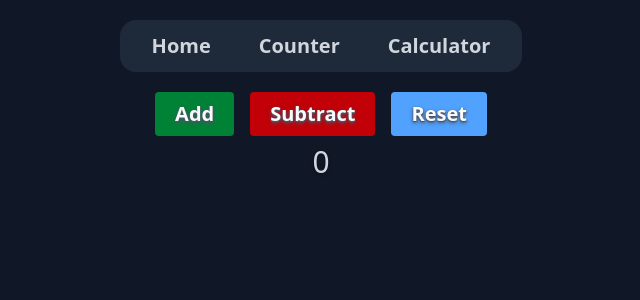
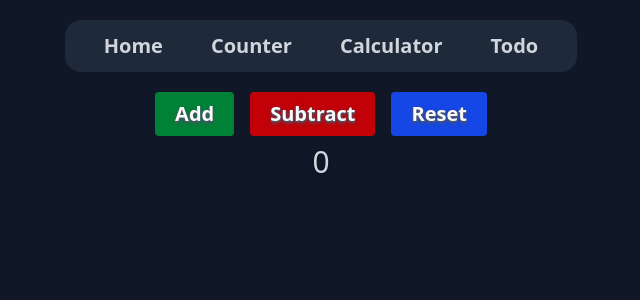
Before and after one commit to dev-anagram/react-apps, a React (Vite) app: page /counter in a window 1280 px wide. Shown: the top 300 px of the page, without its empty margins (319-959 px from the left). Built offline with nearby package versions, Linux system fonts and the light colour scheme.

Commit message:
fix navbar

```diff
--- a/src/App.tsx
+++ b/src/App.tsx
@@ -2,16 +2,18 @@ import { BrowserRouter as Router, Routes, Route, Link } from 'react-router-dom'
 import Counter from './pages/Counter.tsx'
 import Calculator from './pages/Calculator.tsx'
 import Home from './pages/Home.tsx'
+import Todo from './pages/Todo.tsx'
 
 function App() {
   return (
     <>
-      <div className='grid grid-cols-1'>
+      <div className='grid grid-cols-1 min-w-lg items-center justify-center'>
         <Router>
-          <nav className='font-bold text-xl bg-gray-800 px-5 py-2 flex gap-6 w-min mb-5 justify-center rounded-2xl'>
+          <nav className='font-bold text-xl bg-gray-800 px-5 py-2 flex gap-6 mb-5 justify-center rounded-2xl'>
             <Link to = "/" className="nav-item">Home</Link>
             <Link to = "/counter" className="nav-item">Counter</Link>
             <Link to = "/calculator" className="nav-item">Calculator</Link>
+            <Link to = "/todo" className='nav-item'>Todo</Link>
           </nav>
 
           <div className='flex min-h-screen justify-center'>
@@ -19,6 +21,7 @@ function App() {
               <Route path = "*" element = {<Home />} />
               <Route path = "/counter" element = {<Counter />} />
               <Route path = "/calculator" element = {<Calculator />} />
+              <Route path = "/todo" element = {<Todo />}></Route>
             </Routes>
           </div>
         </Router>
--- a/src/pages/Counter.tsx
+++ b/src/pages/Counter.tsx
@@ -28,7 +28,7 @@ export default function Counter(){
                 onClick={() => setCount((count) => count + 1)}>Add</button>
             <button className="bg-red-700 hover:bg-red-800 transition duration-500 ease-in-out text-gray-50 text-shadow-md text-shadow-gray-600 hover:text-gray-100 font-bold py-2 px-5 mx-2 rounded"
                 onClick={() => setCount((count) => count - 1)}>Subtract</button>
-            <button className="bg-blue-400 hover:bg-blue-500 transition duration-500 ease-in-out text-gray-50 text-shadow-md text-shadow-gray-600 hover:text-gray-100 font-bold py-2 px-5 mx-2 rounded"
+            <button className="bg-blue-700 hover:bg-blue-800 transition duration-500 ease-in-out text-gray-50 text-shadow-md text-shadow-gray-600 hover:text-gray-100 font-bold py-2 px-5 mx-2 rounded"
                 onClick={() => setCount(0)}>Reset</button>
             <p className="flex items-center justify-center text-shadow-md text-3xl py-2"
                 >{count}</p>
```
